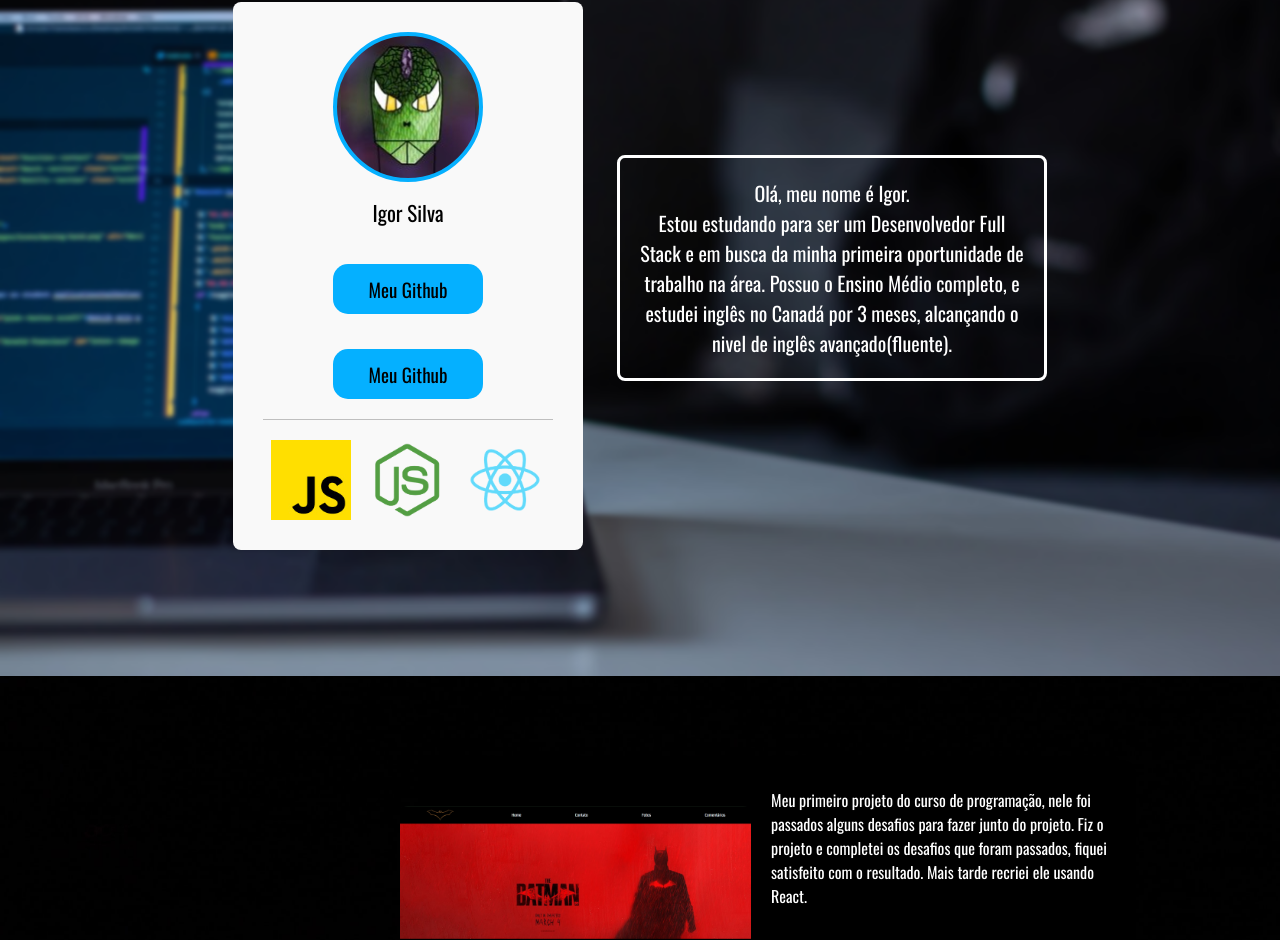
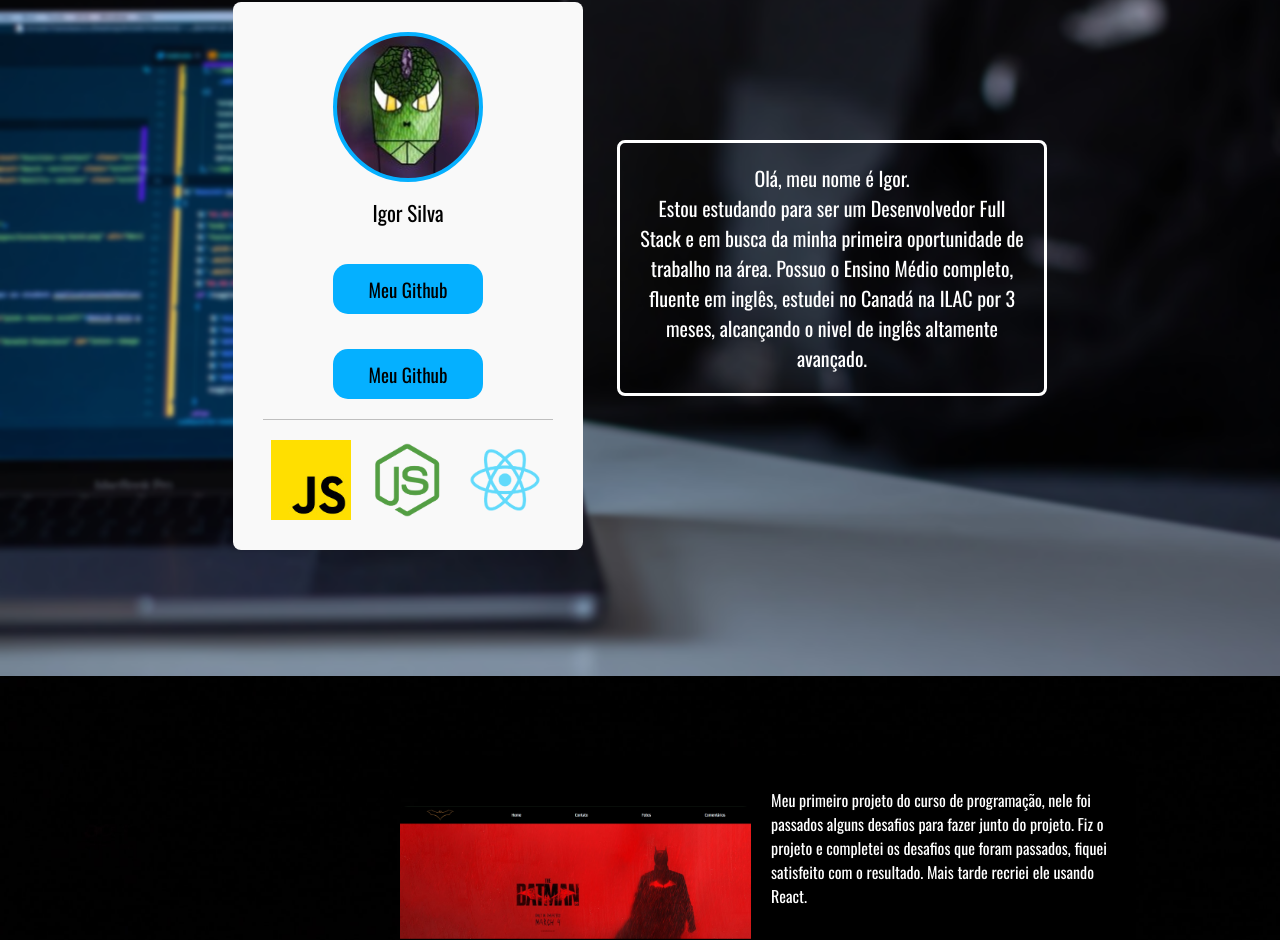
Before and after one commit to igor-psds/Portifolio, a React (Create React App) app: page / in a window 1280 px wide. Shown: the part 924-1864 px from the top of the page. Built offline with nearby package versions, Linux system fonts and the light colour scheme; the HTML template or start-up script is replaced by a standard one.

Commit message:
Arrumei a Bio

```diff
--- a/src/components/sobre/sobre.js
+++ b/src/components/sobre/sobre.js
@@ -37,7 +37,7 @@ function Sobre(){
                         <p class="profile-sinopse">
                             Olá, meu nome é Igor.<br/>
                             Estou estudando para ser um Desenvolvedor Full Stack e em busca da minha primeira oportunidade de trabalho na área.
-                            Possuo o Ensino Médio completo, e estudei inglês no Canadá por 3 meses, alcançando o nivel de inglês avançado(fluente).
+                            Possuo o Ensino Médio completo, fluente em inglês, estudei no Canadá na ILAC por 3 meses, alcançando o nivel de inglês altamente avançado.
                         </p>
                     </div>
                 </>
@@ -70,7 +70,7 @@ function Sobre(){
                         <p class="profile-sinopse">
                             Hi, my name is Igor.<br/>
                             I'm studying to become a Full Stack Developer and looking for my first job opportunity in the area.
-                            I've completed the High School, and studied English in Canada for 3 months, reaching the level of advanced English(fluent).
+                            I've completed the High School, fluent in Englsih, studied in Canada at ILAC for 3 months, reaching the level of High-Advanced English.
                         </p>
                     </div>
                 </>
```
